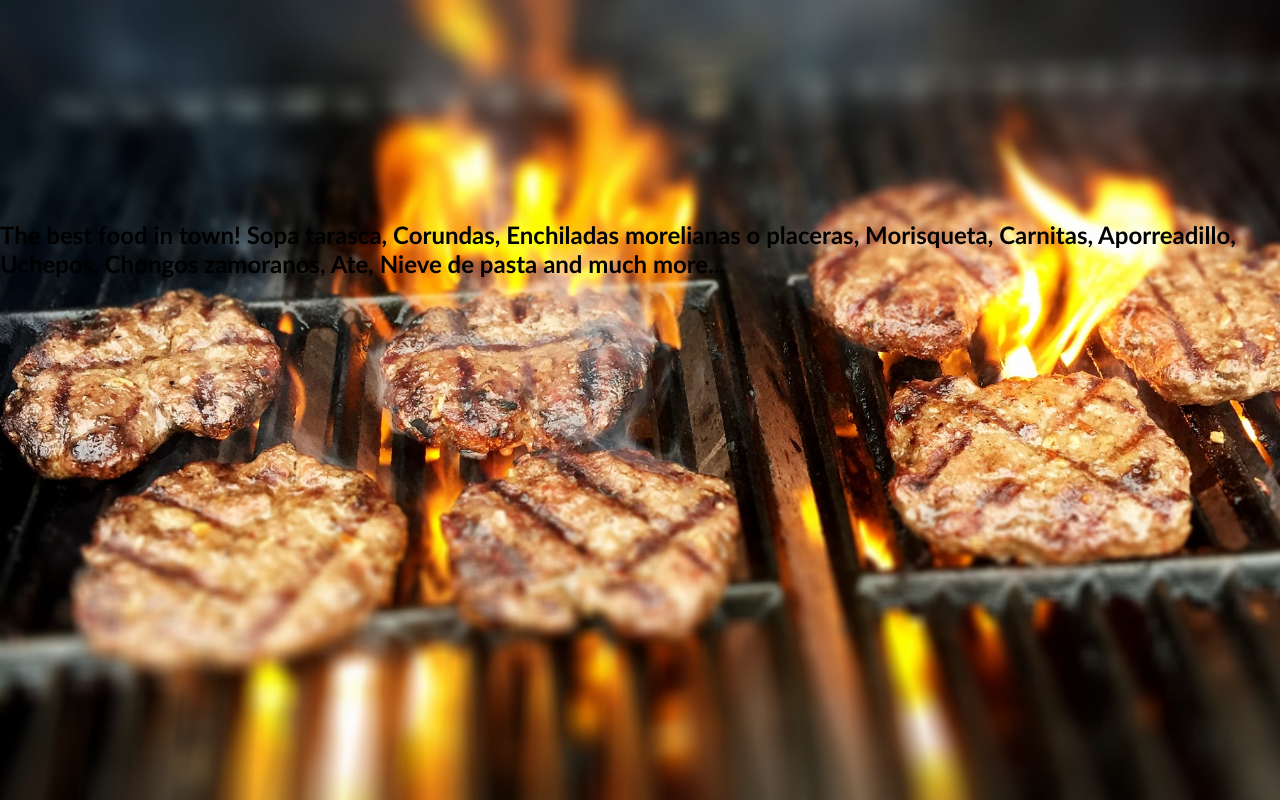
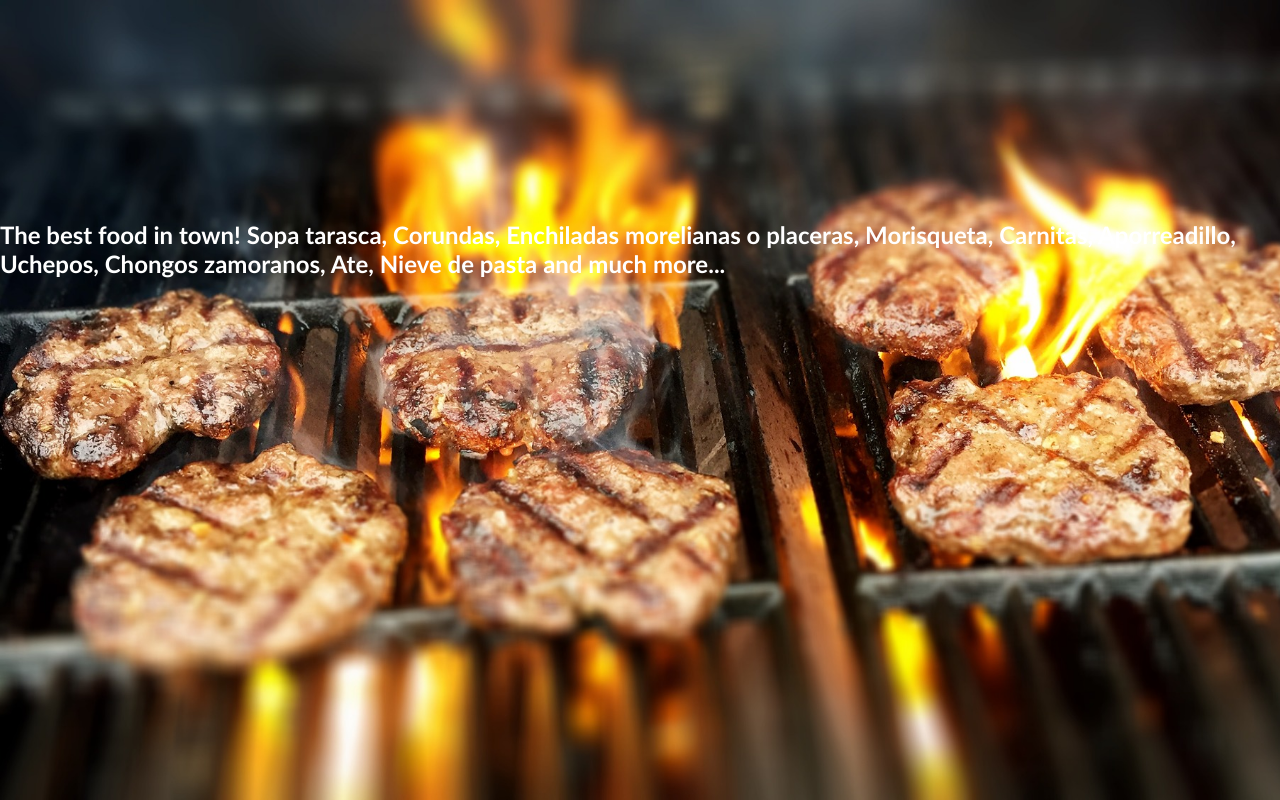
Before and after one commit to davitomix/RestaurantPageJS, a website built with webpack: page dist/index.html in a window 1280 px wide. Built offline with nearby package versions, Linux system fonts and the light colour scheme.

Commit message:
Implemented About content injector

```diff
--- a/src/about-page.js
+++ b/src/about-page.js
@@ -7,7 +7,7 @@ const AboutObject = (() => {
 
   const set = () => {
     let divObj = domObject.div;
-    divObj = injector.injectContent(divObj);
+    divObj = injector.injectAbout(divObj);
     domObject.setContent(divObj);
   };
 
--- a/src/content-injector.js
+++ b/src/content-injector.js
@@ -2,7 +2,7 @@ const Injector = (() => {
   const injecting = () => {
     console.log('injecting content');
   };
-  const injectContent = (element) => {
+  const injectAbout = (element) => {
     element.id = 'about-container';
     const subtitle = document.createElement('h2');
     subtitle.innerText = 'The best food in town! Sopa tarasca, Corundas, Enchiladas morelianas o placeras, Morisqueta, Carnitas, Aporreadillo, Uchepos, Chongos zamoranos, Ate, Nieve de pasta and much more...';
@@ -12,7 +12,7 @@ const Injector = (() => {
 
   return {
     injecting,
-    injectContent
+    injectAbout
   };
 })();
 
--- a/src/css/style.css
+++ b/src/css/style.css
@@ -12,6 +12,7 @@ body {
   margin: 0;
   padding: 0;
   font-family: 'Gill Sans', 'Gill Sans MT', Calibri, 'Trebuchet MS', sans-serif;
+  color: white;
 }
 
 main {
```
Also changed, not shown: dist/main.js.
